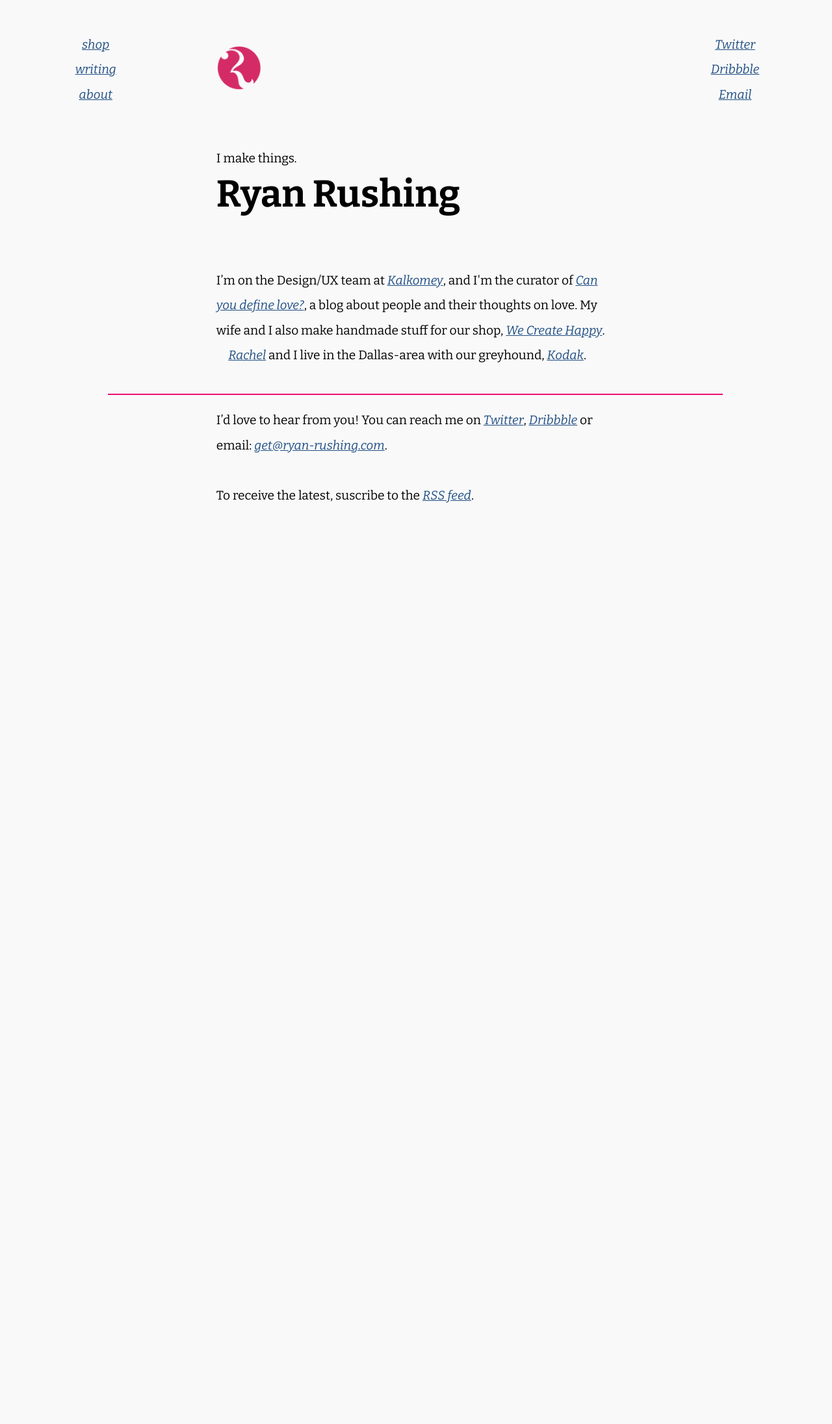
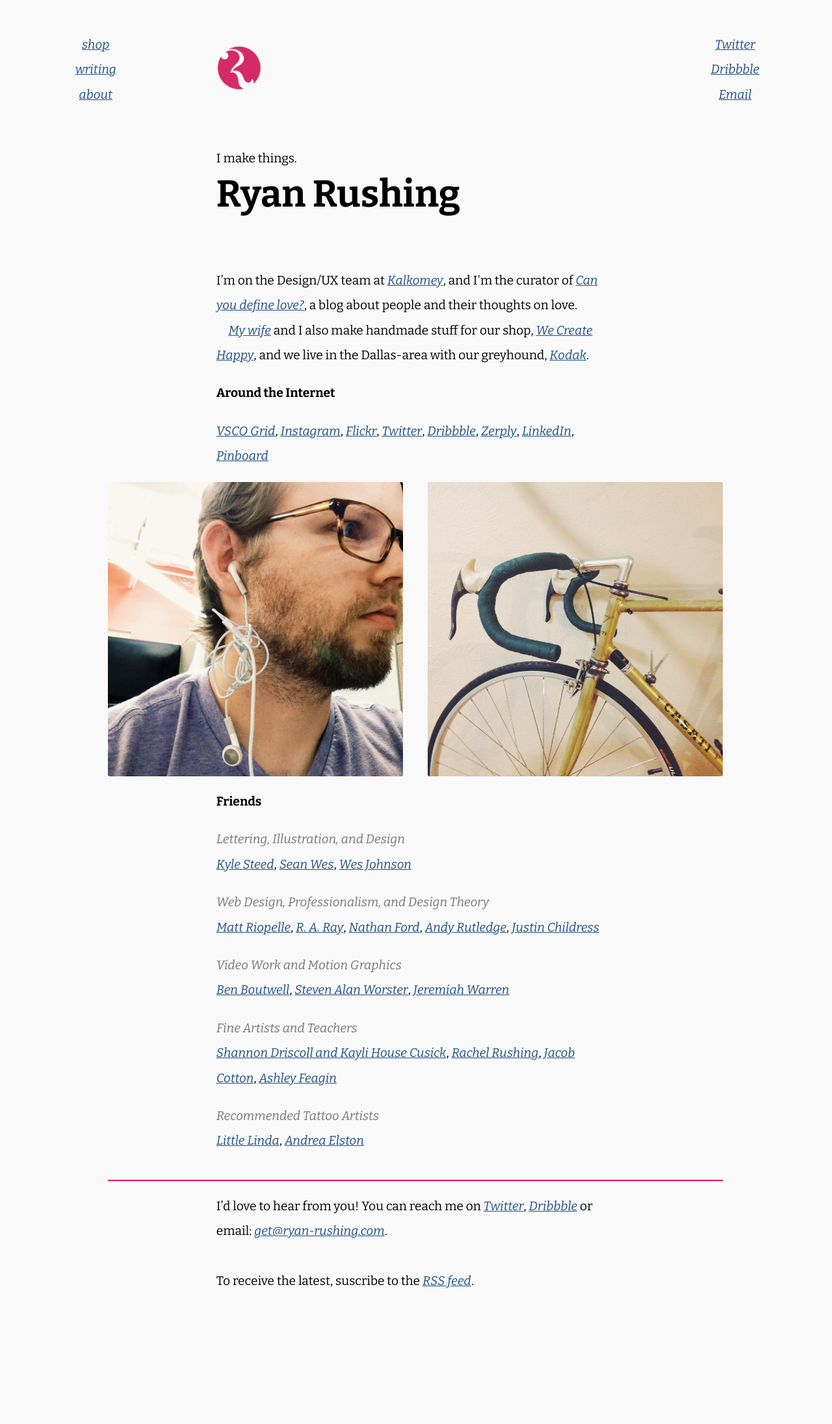
Before and after one commit to WriteEditor/ryan-rushing, a Jekyll site: the page built from about.html, in a window 1280 px wide. Shown: the whole page at 65% size. Built offline with Jekyll 4.4.1, drawn with Linux system fonts in a browser that asks for light colours; comment, search, counter and statistics services are not loaded; before the commit the page ends 982 px from its top, so only the background shows below that.

Commit message:
added a lot of content to the about page

```diff
--- a/about.html
+++ b/about.html
@@ -4,13 +4,77 @@ title: Ryan Rushing
 subtitle: I make things.
 permalink: /about/
 ---
-<article id="about" class="l-all m-all s-all">
-	<div class="l3-l4 m3-m4 s2-s3">
-		<p>
-			I&rsquo;m on the Design/UX team at <a href="http://kalkomey.com">Kalkomey</a>, and I'm the curator of <a href="http://canyoudefinelove.com">Can you define love?</a>, a blog about people and their thoughts on love. My wife and I also make handmade stuff for our shop, <a href="http://wecreatehappy.com">We Create Happy</a>.
-		</p>
-		<p>
-			<a href="http://rachelrushing.com">Rachel</a> and I live in the Dallas-area with our greyhound, <a href="https://secure.flickr.com/photos/ryanrushing/sets/72157634473776631/">Kodak</a>.
-		</p>
+<article id="about">
+	<div class="l-all m-all s-all">
+		<div class="l3-l4 m3-m4 s2-s3">
+			<p>
+				I&rsquo;m on the Design/UX team at <a href="http://kalkomey.com">Kalkomey</a>, and I'm the curator of <a href="http://canyoudefinelove.com">Can you define love?</a>, a blog about people and their thoughts on love.
+			</p>
+			<p>
+				<a href="http://rachelrushing.com">My wife</a> and I also make handmade stuff for our shop, <a href="http://wecreatehappy.com">We Create Happy</a>, and we live in the Dallas-area with our greyhound, <a href="https://secure.flickr.com/photos/ryanrushing/sets/72157634473776631/">Kodak</a>.
+			</p>
+
+			<h3>Around the Internet</h3>
+
+			<ul>
+				<li><a href="http://ryanrushing.vsco.co">VSCO Grid</a></li>
+				<li><a href="http://instagram.com/ryanrushing">Instagram</a></li>
+				<li><a href="http://flickr.com/ryanrushing">Flickr</a></li>
+				<li><a href="http://twitter.com/drawingtype">Twitter</a></li>
+				<li><a href="http://dribbble.com/ryanrushing">Dribbble</a></li>
+				<li><a href="http://zerply.com/ryanrushing">Zerply</a></li>
+				<li><a href="http://www.linkedin.com/in/ryanrushing/">LinkedIn</a></li>
+				<li><a href="http://www.pinboard.in/u:ryanrushing/">Pinboard</a></li>
+			</ul>
+		</div>
+	</div>
+
+	<div id="face" class="l-all m-all s-all">
+		<img class="l2-l3 m2-m4 s-all"  alt="Ryan Rushing" title="I give up untangling headphones." src="/img/ryan-rushing.jpg">
+		<img class="l4-l5 m2-m4 s-hide"  alt="My bike" title="My wheels" src="/img/ryan-rushing-bike.jpg">
+	</div>
+
+	<div class="l-all m-all s-all">
+		<div class="l3-l4 m3-m4 s2-s3">
+			<h3>Friends</h3>
+
+			<h4>Lettering, Illustration, and Design</h4>
+			<ul>
+				<li><a title="lettering, photography, illustration, and design" href="http://kylesteed.com">Kyle Steed</a></li>
+				<li><a title="lettering, illustration, and design" href="http://seanwes.com">Sean Wes</a></li>
+				<li><a title="illustration and design" href="http://redheadwes.com">Wes Johnson</a></li>
+			</ul>
+
+			<h4>Web Design, Professionalism, and Design Theory</h4>
+			<ul>
+				<li><a title="design theory and professionalism" href="http://mattriopelle.com">Matt Riopelle</a></li>
+				<li><a title="web design/development and professionalism" href="http://www.linkedin.com/in/raray">R. A. Ray</a></li>
+				<li><a title="web design/development, design theory, and professionalism" href="http://artequalswork.com">Nathan Ford</a></li>
+				<li><a title="web design and professionalism" href="http://designpro.co/">Andy Rutledge</a></li>
+				<li><a title="web design and passion for Dallas" href="http://justinscottchildress.com/">Justin Childress</a></li>
+			</ul>
+
+			<h4>Video Work and Motion Graphics</h4>
+			<ul>
+				<li><a title="video work and motion graphics" href="https://www.youtube.com/user/benballin4ever">Ben Boutwell</a></li>
+				<li><a title="photography, video work, and motion graphics" href="http://thestevenalan.com">Steven Alan Worster</a></li>
+				<li><a title="video work and motion graphics" href="http://jeremiahwarren.com">Jeremiah Warren</a></li>
+			</ul>
+
+			<h4>Fine Artists and Teachers</h4>
+			<ul>
+				<li><a title="artists and teachers" href="http://oilandcotton.com">Shannon Driscoll and Kayli House Cusick</a></li>
+				<li><a title="artist and maker" href="http://rachelrushing.com">Rachel Rushing</a></li>
+				<li><a title="artist and professor" href="http://jacobcotton.com">Jacob Cotton</a></li>
+				<li><a title="artist and professor" href="http://ashleyfeagin.com">Ashley Feagin</a></li>
+
+			</ul>
+
+			<h4>Recommended Tattoo Artists</h4>
+			<ul>
+				<li><a title="Elm Street Tattoo - Dallas, TX" href="http://littlelinda.me">Little Linda</a></li>
+				<li><a title="Classic Tattoo - San Marcos, TX" href="http://www.inkedmag.com/features/inked-people/xx-factor/page/9/">Andrea Elston</a></li>
+			</ul>
+		</div>
 	</div>
 </article>
```
Also changed, not shown: _assets/_ryan-main.scss (+6 -2 lines), css/ryan.css, img/ryan-rushing-bike.jpg (added), img/ryan-rushing.jpg (added).
